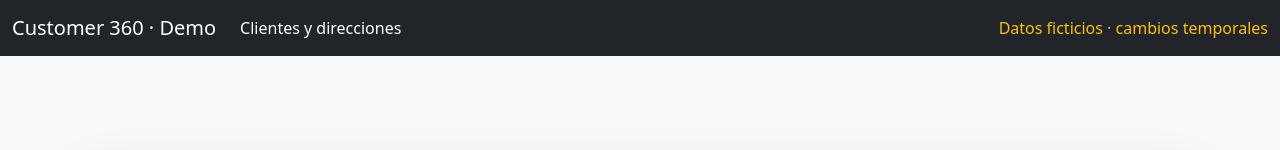
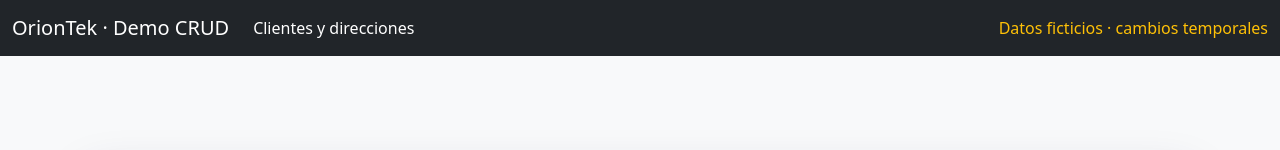
Before and after one commit to CrisDaniel25/PruebaOrionTek, an Angular app in the folder client-side/: page / in a window 1280 px wide. Shown: the top 150 px of the page. Built offline with nearby package versions, Linux system fonts and the light colour scheme; no server answers.

Commit message:
Present OrionTek demo consistently in portfolio

```diff
--- a/client-side/src/app/component/navbar/navbar.component.html
+++ b/client-side/src/app/component/navbar/navbar.component.html
@@ -1,6 +1,6 @@
 <nav class="navbar navbar-expand-md navbar-dark fixed-top bg-dark">
   <div class="container-fluid">
-    <a class="navbar-brand" href="#">Customer 360 · Demo</a>
+    <a class="navbar-brand" href="#">OrionTek · Demo CRUD</a>
     <button class="navbar-toggler" type="button" data-bs-toggle="collapse" data-bs-target="#navbarCollapse" aria-controls="navbarCollapse" aria-expanded="false" aria-label="Toggle navigation">
       <span class="navbar-toggler-icon"></span>
     </button>
```
